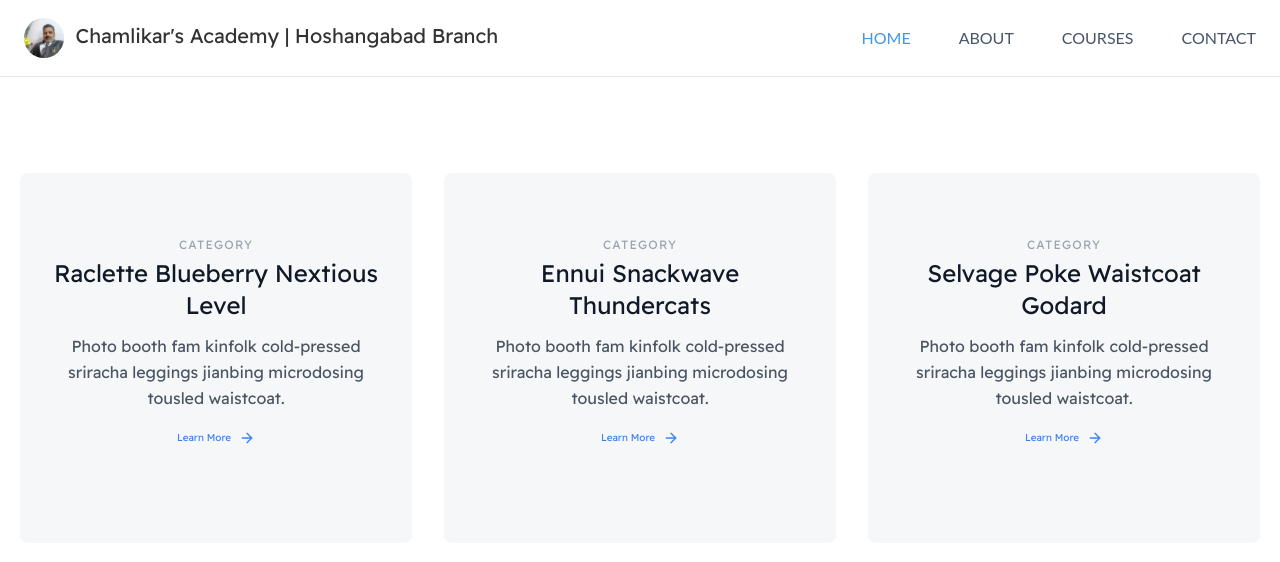
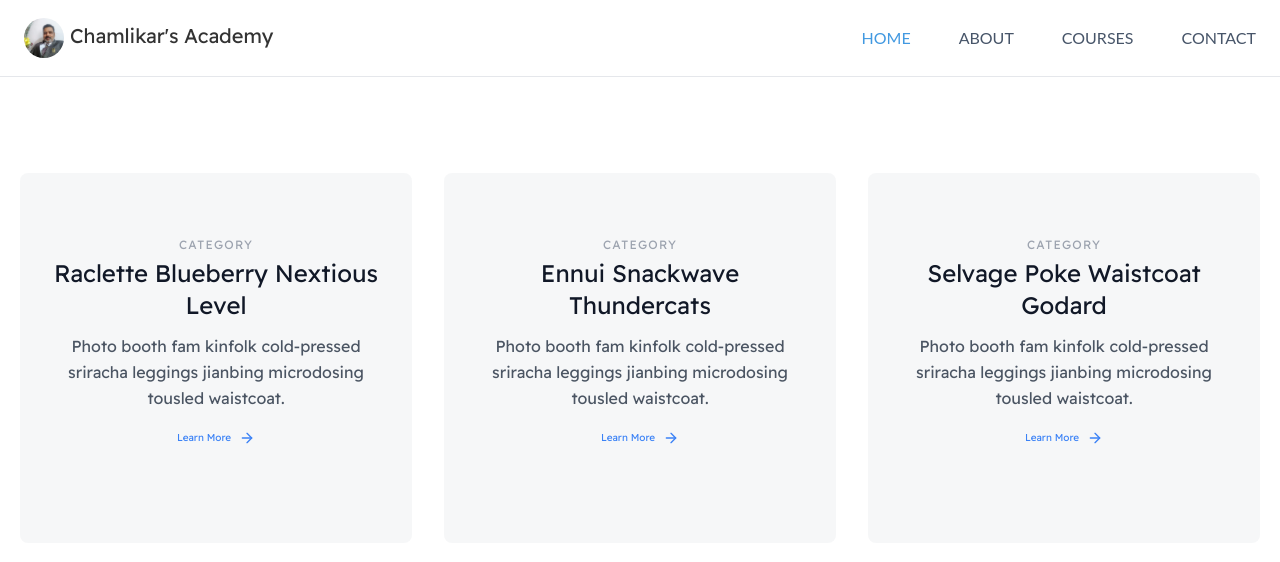
Before and after one commit to ApidWare/linguistics-site, a plain HTML site: page index.html in a window 1280 px wide. Drawn offline with nearby package versions, Linux system fonts and the light colour scheme.

Commit message:
Update index.html

```diff
--- a/index.html
+++ b/index.html
@@ -16,7 +16,7 @@
           <nav class="navbar">
         <span id ="title">
             <span>
-                <img id="favicon" src="./ca-favicon.jpg"/> <span id="titleText"> Chamlikar's Academy | Hoshangabad Branch </span>
+                <img id="favicon" src="./ca-favicon.jpg"/><span id="titleText">Chamlikar's Academy</span>
             </span>
         </span>
             <ul class="nav-menu">
```
